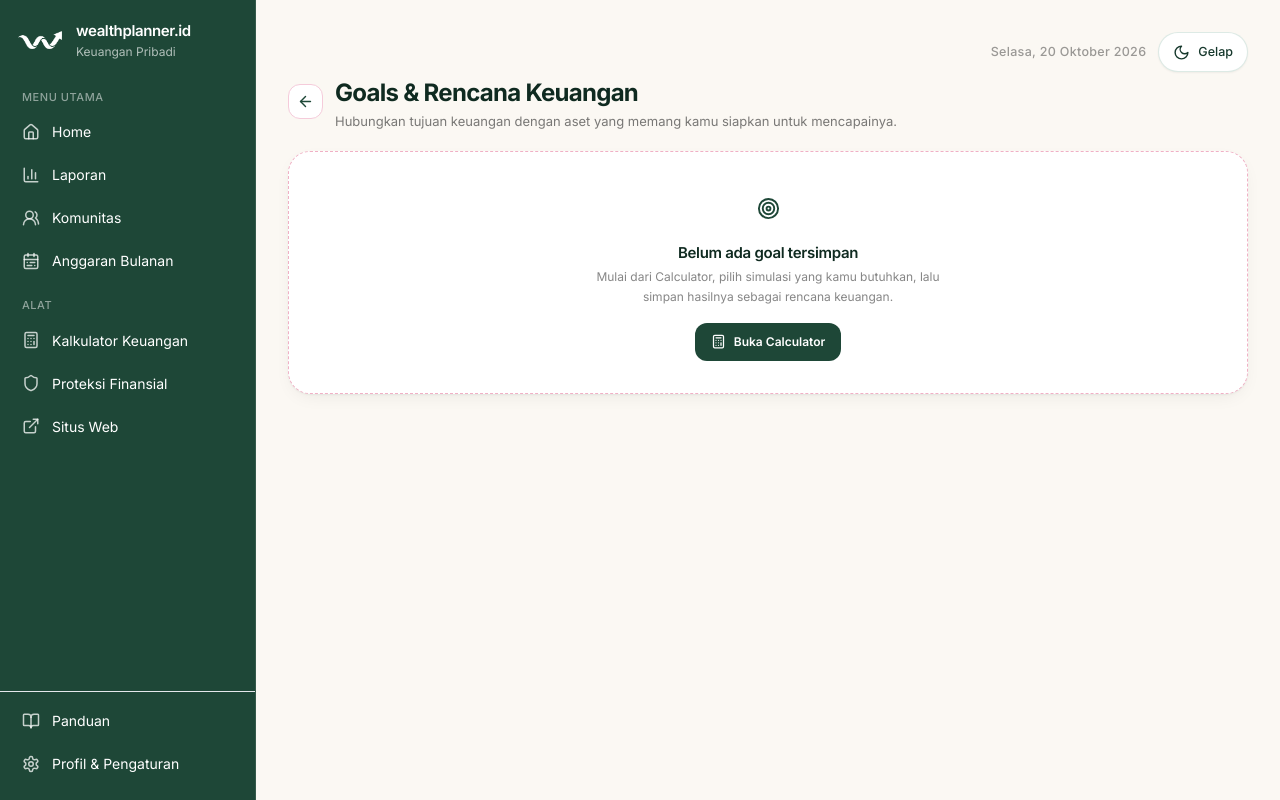
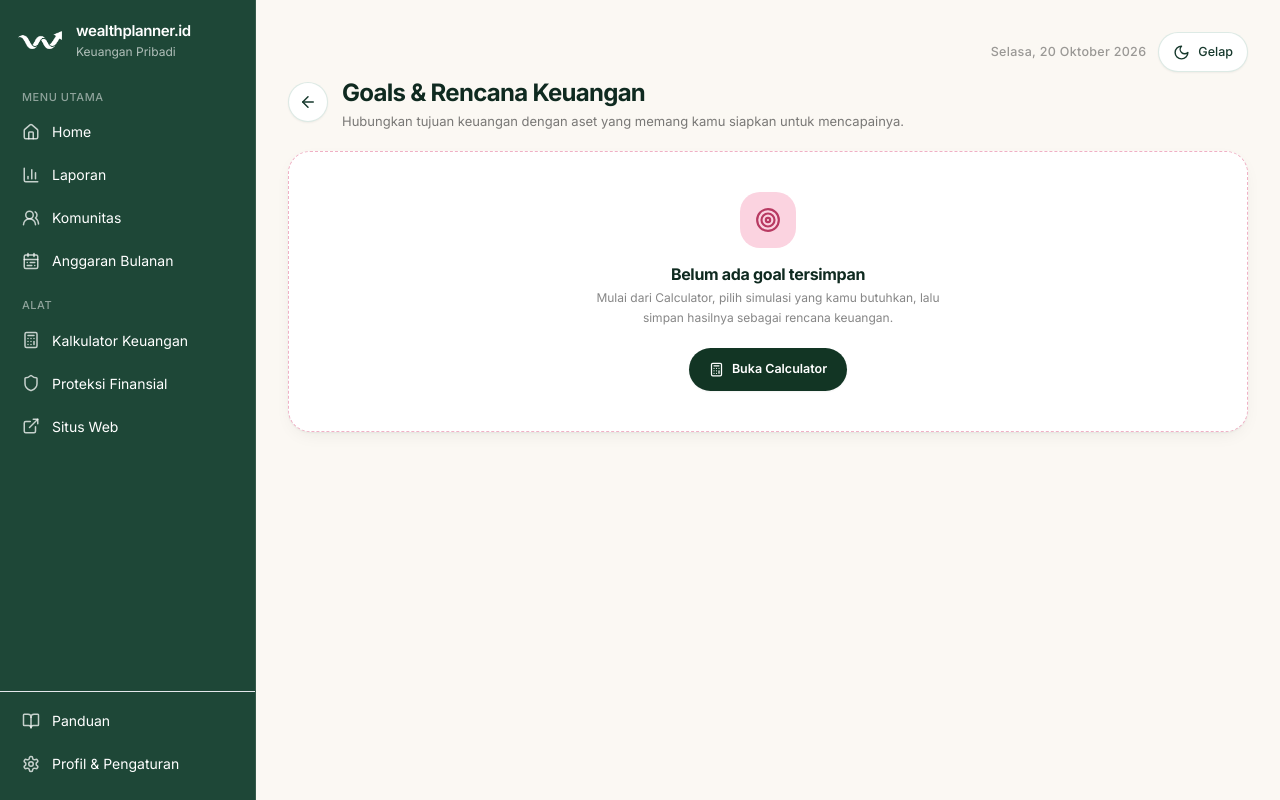
Before and after one commit to jasminework2023/personal-wealthplanner, a React (Vite) app: page /dashboard/goals in a window 1280 px wide. Built offline with nearby package versions, Linux system fonts and the light colour scheme; the HTML template or start-up script is replaced by a standard one.

Commit message:
Finish Goals page alignment with redesign ZIP

```diff
--- a/src/pages/Goals.tsx
+++ b/src/pages/Goals.tsx
@@ -116,9 +116,9 @@ export function Goals() {
 
   return (
     <div className="flex flex-col gap-5 pb-6">
-      <div className="flex items-start gap-3">
-        <button onClick={() => navigate("/")} aria-label="Kembali ke Home" className="mt-1 rounded-xl border border-rose-100 bg-white p-2 text-forest-700"><ArrowLeft size={17}/></button>
-        <div><h1 className="page-title !text-[24px]">{id ? "Goals & Rencana Keuangan" : "Goals & Financial Plans"}</h1><p className="page-sub">{id ? "Hubungkan tujuan keuangan dengan aset yang memang kamu siapkan untuk mencapainya." : "Connect financial goals with the assets you set aside to achieve them."}</p></div>
+      <div className="flex items-start gap-3.5">
+        <button onClick={() => navigate("/")} aria-label="Kembali ke Home" className="mt-0.5 flex h-10 w-10 shrink-0 items-center justify-center rounded-full border border-forest-100/70 bg-white text-forest-800 shadow-sm"><ArrowLeft size={18}/></button>
+        <div className="min-w-0"><h1 className="page-title !text-[24px]">{id ? "Goals & Rencana Keuangan" : "Goals & Financial Plans"}</h1><p className="page-sub">{id ? "Hubungkan tujuan keuangan dengan aset yang memang kamu siapkan untuk mencapainya." : "Connect financial goals with the assets you set aside to achieve them."}</p></div>
       </div>
 
       {plans.length ? <div className="grid gap-3 sm:grid-cols-2">{plans.map((plan) => {
@@ -127,10 +127,10 @@ export function Goals() {
         const allocated = Object.values(planAllocations).reduce((sum, value) => sum + value, 0);
         const progress = target > 0 ? Math.min(100, allocated / target * 100) : 0;
         return (
-          <Card key={plan.id} className="rounded-[22px] border border-forest-100/50">
+          <Card key={plan.id}>
             <div className="flex items-start justify-between gap-3">
               <div className="flex min-w-0 items-start gap-3">
-                <span className="flex h-11 w-11 shrink-0 items-center justify-center rounded-2xl bg-[#FBD3E0] text-[#B83A62]"><Target size={20}/></span>
+                <span className="flex h-11 w-11 shrink-0 items-center justify-center rounded-2xl bg-[#FFD9BF] text-[#B4561A]"><Target size={21}/></span>
                 <div className="min-w-0 flex-1">
                   {editingId === plan.id ? <div className="flex items-center gap-1"><input autoFocus value={draftName} onChange={(e) => setDraftName(e.target.value)} onKeyDown={(e) => { if (e.key === "Enter") saveName(plan.id); if (e.key === "Escape") setEditingId(null); }} className="w-full min-w-0 rounded-lg border border-forest-200 px-2 py-1 text-[13px] text-forest-900 outline-none focus:ring-2 focus:ring-forest-100" aria-label="Nama goal baru"/><button onClick={() => saveName(plan.id)} aria-label="Simpan nama" className="rounded p-1 text-forest-700"><Check size={16}/></button><button onClick={() => setEditingId(null)} aria-label="Batal edit nama" className="rounded p-1 text-charcoal/50"><X size={16}/></button></div> : <div className="flex items-center gap-1"><h2 className="text-[14px] font-semibold text-forest-900">{settings.names[plan.id] || plan.name}</h2><button onClick={() => startRename(plan.id, plan.name)} aria-label="Ubah nama goal" title="Ubah nama goal" className="rounded p-1 text-charcoal/40 hover:text-forest-700"><Pencil size={13}/></button></div>}
                   <p className="mt-1 text-[11px] text-charcoal/50">{getPlanTypeLabel(plan.type)}</p>
@@ -143,27 +143,27 @@ export function Goals() {
               <p className="text-[12px] text-white/70">Target rencana</p>
               <p className="num mt-1 text-[clamp(20px,6.4vw,26px)] font-semibold leading-tight">{formatRupiah(target)}</p>
               <div className="mt-3 flex items-center justify-between gap-2"><span className="text-[12px] text-white/70">Aset dialokasikan</span><span className="num text-[12.5px] font-semibold text-white">{formatRupiah(allocated)}{target > 0 ? ` · ${Math.round(progress)}%` : ""}</span></div>
-              <div className="mt-3 h-2 overflow-hidden rounded-full bg-white/20"><div className="h-full rounded-full bg-gradient-to-r from-[#6EE7A8] to-[#F59BB8] transition-all" style={{ width: progress + "%" }}/></div>
+              <div className="mt-2.5 h-2.5 overflow-hidden rounded-full bg-white/15"><div className="h-full rounded-full bg-gradient-to-r from-[#6EE7A8] to-[#F59BB8] transition-all" style={{ width: progress + "%" }}/></div>
             </div>
 
             <div className="mt-3">
               <p className="mb-2 flex items-center gap-1.5 text-[12px] font-semibold text-forest-900"><Wallet size={14}/> Aset untuk tujuan ini</p>
               {Object.entries(planAllocations).length ? <div className="flex flex-col gap-2">{Object.entries(planAllocations).map(([assetId, value]) => {
                 const asset = assetOptions.find((item) => item.id === assetId);
-                return <div key={assetId} className="flex items-center justify-between gap-2 rounded-2xl bg-charcoal/[0.04] px-3.5 py-2.5"><div className="min-w-0"><p className="truncate text-[12px] font-medium text-forest-900">{asset?.name || assetId.split(":").slice(1).join(":")}</p><p className="num text-[11.5px] text-charcoal/55">{formatRupiah(value)}</p></div><button onClick={() => removeAllocation(plan.id, assetId)} className="rounded-lg p-1.5 text-charcoal/40 hover:bg-rose-50 hover:text-rose-600" aria-label="Hapus alokasi aset"><X size={14}/></button></div>;
+                return <div key={assetId} className="flex items-center justify-between gap-2 rounded-2xl bg-charcoal/[0.04] px-3.5 py-2.5"><div className="min-w-0"><p className="truncate text-[12.5px] font-semibold text-forest-900">{asset?.name || assetId.split(":").slice(1).join(":")}</p><p className="num text-[11.5px] text-charcoal/55">{formatRupiah(value)}</p></div><button onClick={() => removeAllocation(plan.id, assetId)} className="rounded-lg p-1.5 text-charcoal/40 hover:bg-rose-50 hover:text-rose-600" aria-label="Hapus alokasi aset"><X size={14}/></button></div>;
               })}</div> : <p className="text-[11px] text-charcoal/50">Belum ada aset yang dialokasikan.</p>}
               {allocatingId === plan.id ? <div className="mt-3 flex flex-col gap-2 rounded-xl border border-forest-100 p-3">
                 <label className="text-[11px] font-medium text-charcoal/65">{id ? "Pilih aset" : "Select asset"}</label>
                 <div className="relative"><select value={selectedAsset} onChange={(e) => setSelectedAsset(e.target.value)} className="w-full appearance-none rounded-xl border border-rose-100 bg-white px-3 py-2 pr-8 text-[12px] text-forest-900"><option value="">Pilih aset...</option>{assetOptions.map((asset) => { const already = planAllocations[asset.id] || 0; const available = Math.max(0, asset.value - ((totalAllocatedByAsset[asset.id] || 0) - already)); return <option key={asset.id} value={asset.id}>{asset.name} · tersedia {formatRupiah(available)}</option>; })}</select><ChevronDown size={14} className="pointer-events-none absolute right-3 top-1/2 -translate-y-1/2 text-charcoal/40"/></div>
                 <label className="text-[11px] font-medium text-charcoal/65">Nominal yang dialokasikan (Rp)</label>
                 <input inputMode="numeric" type="number" min="1" value={amount} onChange={(e) => setAmount(e.target.value)} placeholder="Contoh: 5000000" className="w-full rounded-xl border border-rose-100 px-3 py-2 text-[12px] text-forest-900 outline-none focus:ring-2 focus:ring-forest-100"/>
-                <div className="flex gap-2"><button onClick={() => saveAllocation(plan.id)} className="flex-1 rounded-xl bg-forest-700 px-3 py-2 text-[12px] font-semibold text-white">Simpan alokasi</button><button onClick={() => { setAllocatingId(null); setAmount(""); setSelectedAsset(""); }} className="rounded-xl border border-rose-100 px-3 py-2 text-[12px] text-charcoal/65">{id ? "Batal" : "Cancel"}</button></div>
-              </div> : <button onClick={() => { setAllocatingId(plan.id); setSelectedAsset(""); setAmount(""); }} className="mt-3 inline-flex items-center gap-1.5 rounded-xl border border-forest-100 px-3 py-2 text-[12px] font-semibold text-forest-700 hover:bg-forest-50"><Plus size={14}/> Alokasikan dana</button>}
+                <div className="flex gap-2"><button onClick={() => saveAllocation(plan.id)} className="flex-1 rounded-full bg-[#123524] px-3 py-2.5 text-[12.5px] font-semibold text-white">Simpan alokasi</button><button onClick={() => { setAllocatingId(null); setAmount(""); setSelectedAsset(""); }} className="rounded-xl border border-rose-100 px-3 py-2 text-[12px] text-charcoal/65">{id ? "Batal" : "Cancel"}</button></div>
+              </div> : <button onClick={() => { setAllocatingId(plan.id); setSelectedAsset(""); setAmount(""); }} className="mt-3 inline-flex items-center gap-1.5 rounded-full bg-[#F59BB8] px-4 py-2.5 text-[12.5px] font-bold text-[#123524]"><Plus size={14}/> Alokasikan dana</button>}
             </div>
-            <button onClick={() => navigate(`/calculator/${plan.calculatorId}`)} className="mt-3 inline-flex items-center gap-1.5 rounded-xl border border-forest-100 px-3 py-2 text-[12px] font-semibold text-forest-700 hover:bg-forest-50"><Calculator size={14}/> Buka simulasi</button>
+            <button onClick={() => navigate(`/calculator/${plan.calculatorId}`)} className="mt-3 ml-2 inline-flex items-center gap-1.5 rounded-full border border-forest-100 bg-forest-50 px-4 py-2.5 text-[12.5px] font-semibold text-forest-700"><Calculator size={14}/> Buka simulasi</button>
           </Card>
         );
-      })}</div> : <Card className="border border-dashed border-rose-200 bg-rose-50/30 py-8 text-center"><span className="mx-auto flex h-12 w-12 items-center justify-center rounded-2xl bg-white text-forest-700"><Target size={23}/></span><h2 className="mt-3 text-[15px] font-semibold text-forest-900">Belum ada goal tersimpan</h2><p className="mx-auto mt-1 max-w-sm text-[12px] leading-5 text-charcoal/55">Mulai dari Calculator, pilih simulasi yang kamu butuhkan, lalu simpan hasilnya sebagai rencana keuangan.</p><button onClick={() => navigate("/calculator")} className="mt-4 inline-flex items-center gap-2 rounded-xl bg-forest-700 px-4 py-2.5 text-[12px] font-semibold text-white"><Calculator size={15}/> Buka Calculator</button></Card>}
+      })}</div> : <Card className="border border-dashed border-rose-200 bg-rose-50/40 py-10 text-center"><span className="mx-auto flex h-14 w-14 items-center justify-center rounded-[20px] bg-[#FBD3E0] text-[#B83A62]"><Target size={26}/></span><h2 className="mt-4 text-[16px] font-bold tracking-[-0.02em] text-forest-900">Belum ada goal tersimpan</h2><p className="mx-auto mt-1 max-w-sm text-[12px] leading-5 text-charcoal/55">Mulai dari Calculator, pilih simulasi yang kamu butuhkan, lalu simpan hasilnya sebagai rencana keuangan.</p><button onClick={() => navigate("/calculator")} className="mt-5 inline-flex items-center gap-2 rounded-full bg-[#123524] px-5 py-3 text-[12.5px] font-semibold text-white shadow-sm"><Calculator size={15}/> Buka Calculator</button></Card>}
     </div>
   );
 }
```
